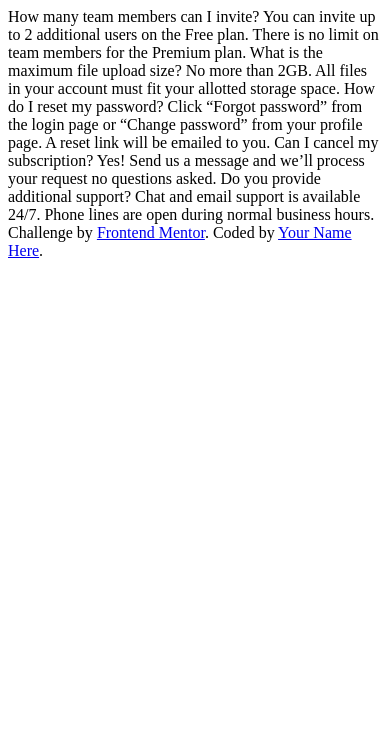
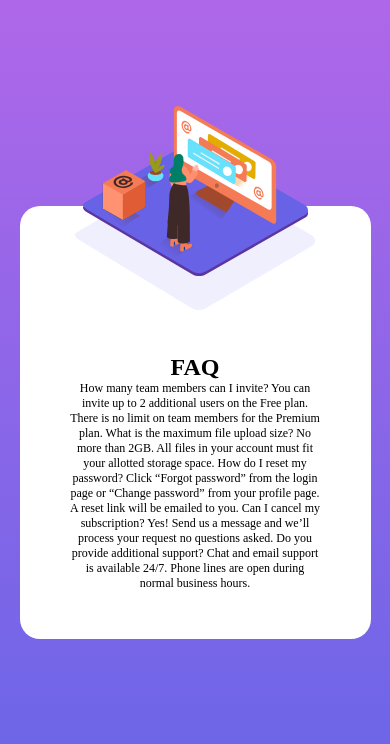
Before and after one commit to chriskorsak/faq-accordion-card-main, a website: page dist/index.html in a window 390 px wide. Drawn offline with Linux system fonts and the light colour scheme.

Commit message:
html elements and mobile css additions.

```diff
--- a/scss/main.scss
+++ b/scss/main.scss
@@ -0,0 +1,62 @@
+// google font
+@import url('https://fonts.googleapis.com/css2?family=Kumbh+Sans:wght@400;700&display=swap');
+// font-family: 'Kumbh Sans', sans-serif;
+
+//variables
+
+// ### Primary Text
+// Very dark desaturated blue
+$primary-1: hsl(238, 29%, 16%);
+// Soft red
+$primary-2: hsl(14, 88%, 65%);
+
+// ### Neutral Text
+// Very dark grayish blue
+$neutral-1: hsl(237, 12%, 33%);
+// Dark grayish blue
+$neutral-2: hsl(240, 6%, 50%);
+
+* {
+  margin: 0;
+  padding: 0;
+  box-sizing: border-box;
+}
+
+body {
+  font-size: 12px;
+  background: linear-gradient(hsl(273, 75%, 66%), hsl(240, 73%, 65%));
+  height: 100vh;
+  display: flex;
+  align-items: center;
+  justify-content: center;
+}
+
+main {
+  width: 90%;
+  max-width: 550px;
+  background: url('../images/bg-pattern-mobile.svg') no-repeat top #fff;
+  text-align: center;
+  border-radius: 20px;
+
+  .header {
+    // background: $neutral-1;
+    height: 100px;
+  }
+
+  .body {
+    padding: 3rem;
+  }
+
+}
+
+
+.graphic-mobile {
+  width: 225px;
+  margin: auto;
+  position: relative;
+  top: -100px;
+}
+
+.attribution {
+  display: none;
+}
```
Also changed, not shown: dist/css/main.css, dist/index.html, 1 other file.
